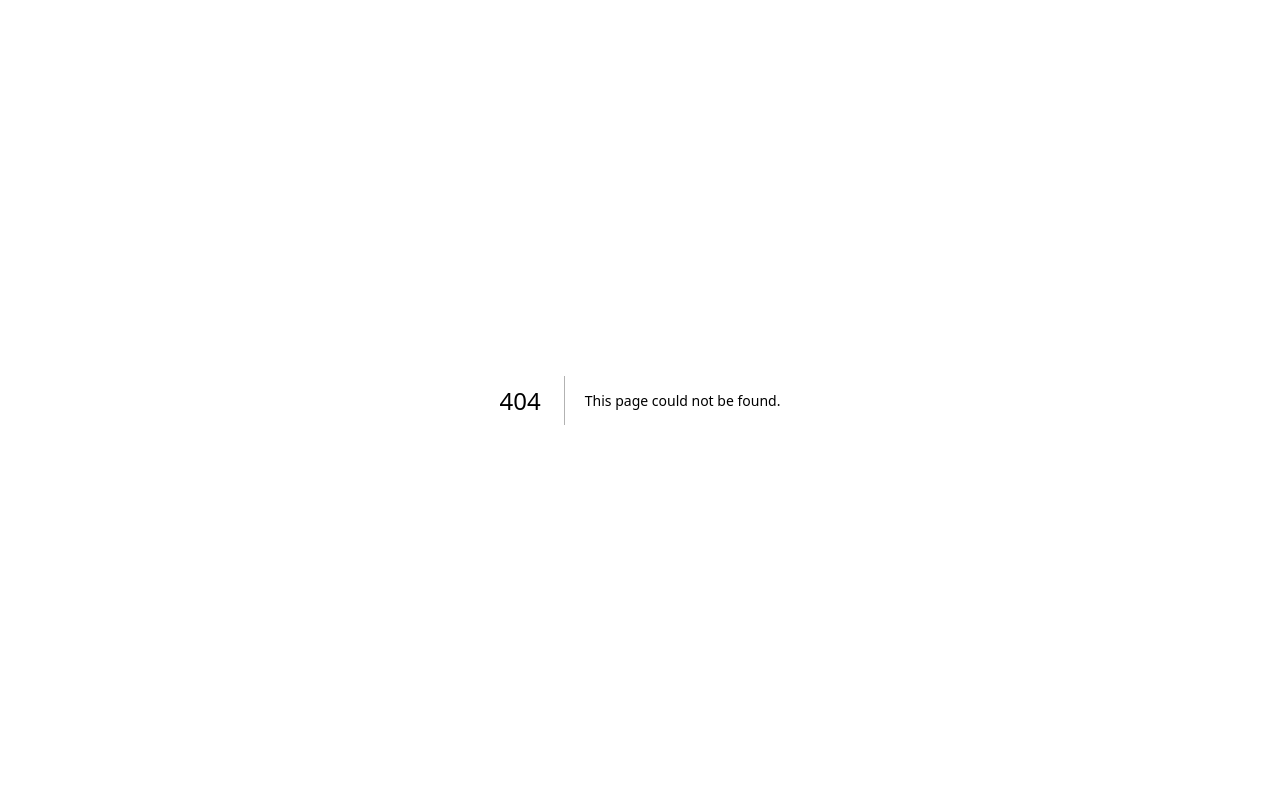
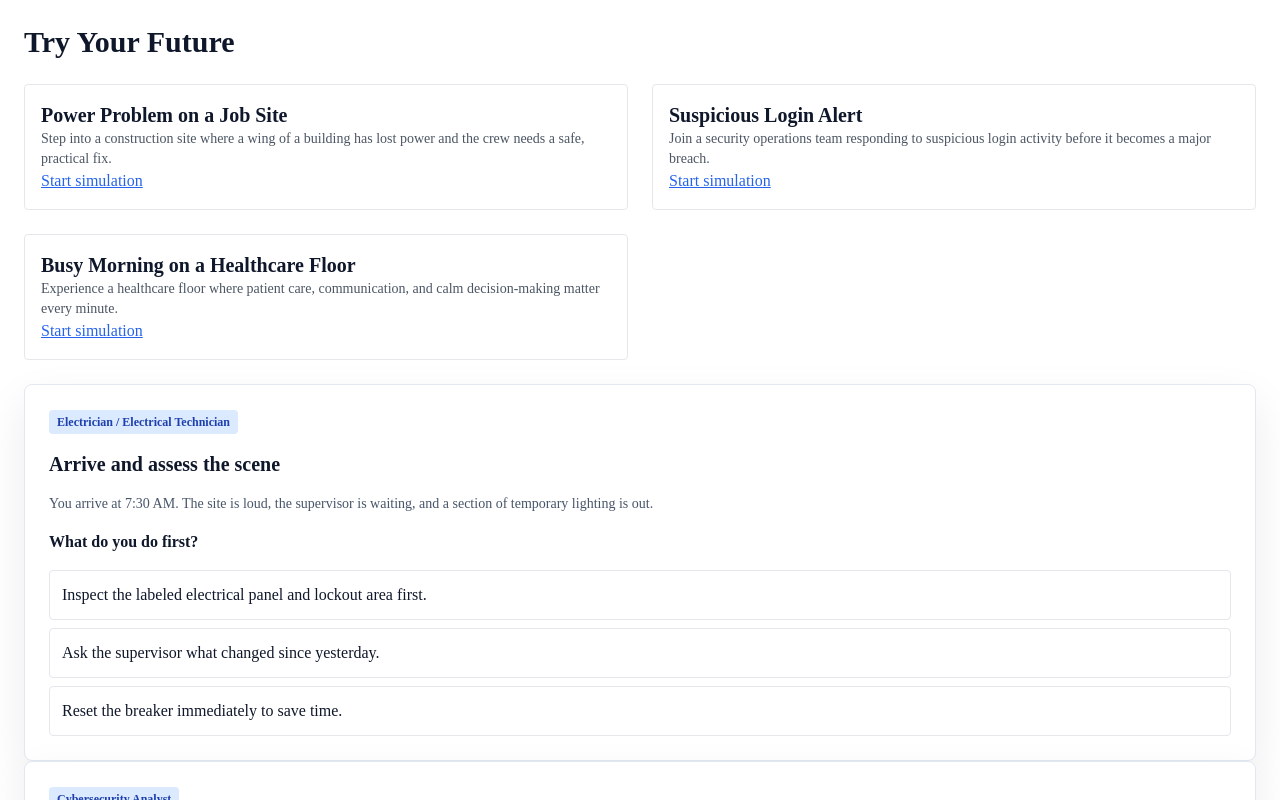
Before and after one commit to realtypulse73/Scholar-Scout, a Next.js app in the folder apps/web/: page /explore in a window 1280 px wide. Before the commit this address had no page. Shown: the top 800 px of the page. Built offline with nearby package versions, Linux system fonts and the light colour scheme.

Commit message:
Add explore simulations page

```diff
--- /dev/null
+++ b/apps/web/app/explore/page.tsx
@@ -0,0 +1,36 @@
+import Link from 'next/link';
+import SimulationPlayer from '@/components/simulations/SimulationPlayer';
+import { CAREER_SIMULATIONS } from '@/lib/career-simulations';
+
+export const metadata = {
+  title: 'Explore Careers | ScholarScout',
+};
+
+export default function ExplorePage() {
+  return (
+    <main className="min-h-screen p-6 space-y-6">
+      <h1 className="text-3xl font-extrabold">Try Your Future</h1>
+
+      <div className="grid gap-6 md:grid-cols-2">
+        {CAREER_SIMULATIONS.map((simulation) => (
+          <div key={simulation.id} className="border rounded p-4">
+            <h2 className="text-xl font-bold">{simulation.title}</h2>
+            <p className="text-sm text-gray-600">{simulation.summary}</p>
+            <Link
+              href={`?simulation=${simulation.id}`}
+              className="text-blue-600 underline"
+            >
+              Start simulation
+            </Link>
+          </div>
+        ))}
+      </div>
+
+      <div>
+        {CAREER_SIMULATIONS.map((simulation) => (
+          <SimulationPlayer key={simulation.id} simulation={simulation} />
+        ))}
+      </div>
+    </main>
+  );
+}
```
